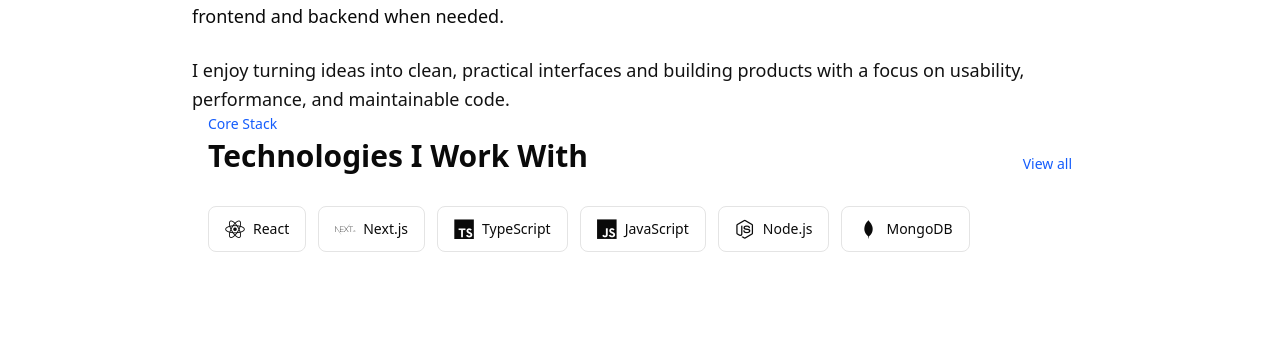
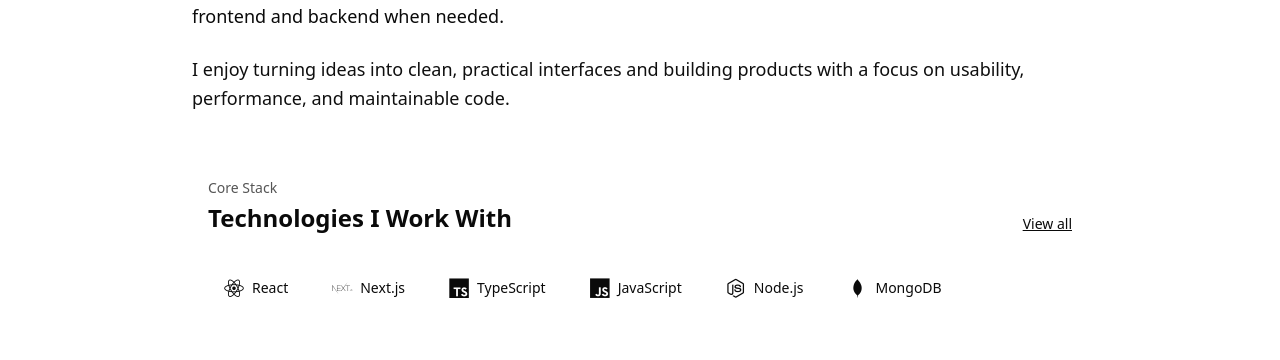
Before and after one commit to md-faizanahmad/Md_Faizan_Ahmad_Portfolio, a Next.js app: page / in a window 1280 px wide. Shown: the part 1386-1746 px from the top of the page. Built offline with nearby package versions, Linux system fonts and the light colour scheme.

Commit message:
style: refine homepage tech stack with neutral colors

```diff
--- a/src/components/about/About.tsx
+++ b/src/components/about/About.tsx
@@ -50,7 +50,9 @@ const About = () => {
         </div>
 
         {/* Skills */}
-        <HomeTechStack />
+        <div className="mt-16">
+          <HomeTechStack />
+        </div>
       </div>
     </section>
   );
--- a/src/components/skills/HomeTechStack.tsx
+++ b/src/components/skills/HomeTechStack.tsx
@@ -6,16 +6,18 @@ export default function HomeTechStack() {
     <section className="mx-auto w-full max-w-6xl px-4">
       <div className="mb-8 flex items-end justify-between">
         <div>
-          <p className="text-sm font-medium text-blue-600">Core Stack</p>
+          <p className="text-sm font-medium text-[color:var(--muted-foreground)]">
+            Core Stack
+          </p>
 
-          <h2 className="mt-1 text-2xl font-bold sm:text-3xl">
+          <h2 className="mt-1 text-2xl font-bold sm:text-2xl">
             Technologies I Work With
           </h2>
         </div>
 
         <Link
           href="/skills"
-          className="text-sm font-medium text-blue-600 hover:underline"
+          className="text-sm font-medium text-[color:var(--foreground)] underline"
         >
           View all
         </Link>
@@ -25,10 +27,13 @@ export default function HomeTechStack() {
         {homeTechStack.skills.map((skill) => (
           <div
             key={skill.name}
-            className="flex items-center gap-2 rounded-lg border border-[color:var(--border)] bg-[color:var(--card)] px-4 py-3"
+            className="flex items-center gap-2  hover:border-[color:var(--border)] bg-[color:var(--card)] px-4 py-3 transition-colors hover:bg-[color:var(--secondary)]"
           >
             <i className={`${skill.icon} text-xl`} />
-            <span className="text-sm font-medium">{skill.name}</span>
+
+            <span className="text-sm font-medium text-[color:var(--foreground)]">
+              {skill.name}
+            </span>
           </div>
         ))}
       </div>
```
